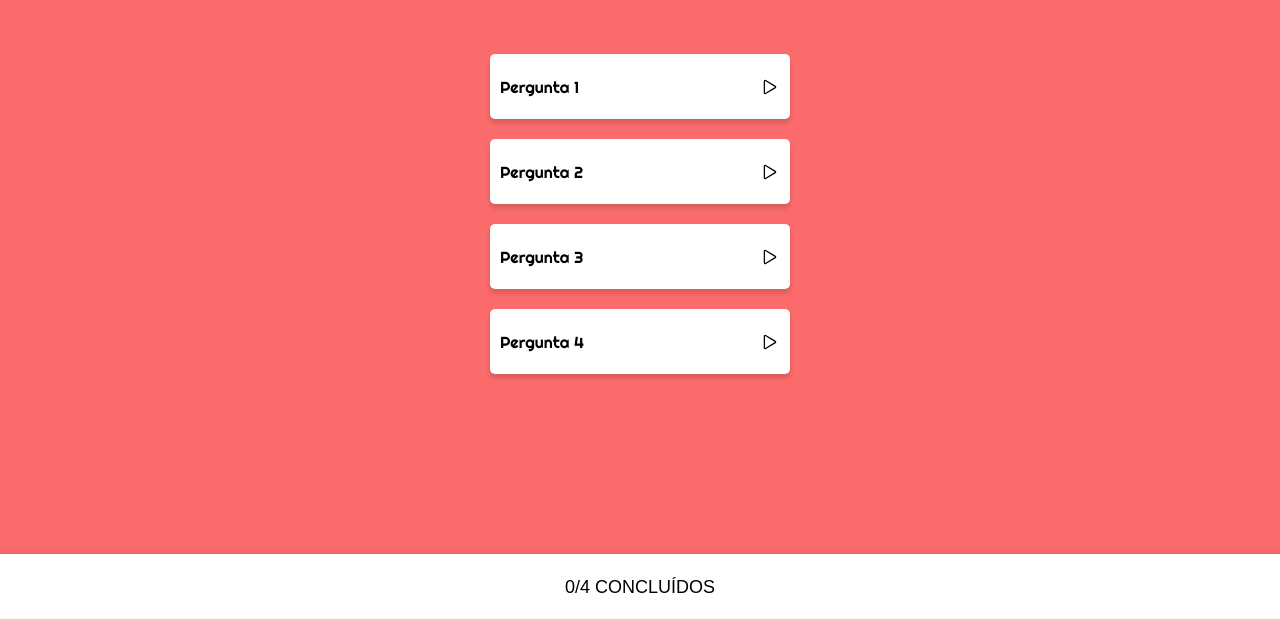
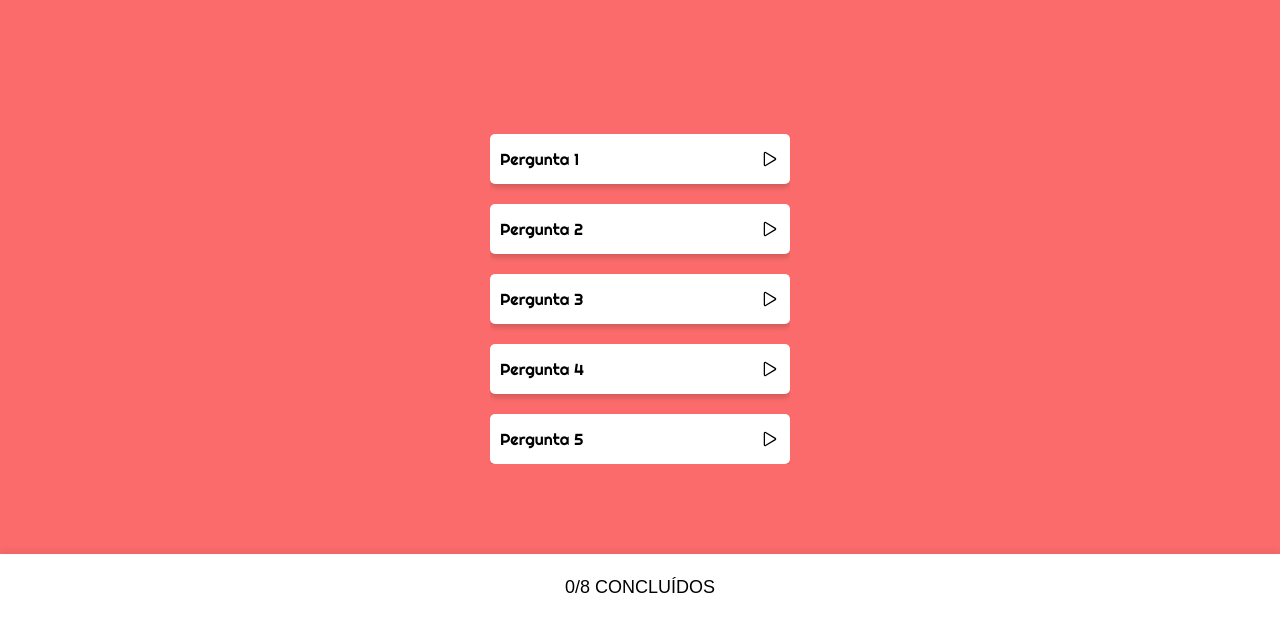
Before and after one commit to VictorHugoCid/projeto8-zaprecall, a React app: page / in a window 1280 px wide. Shown: the part 181-800 px from the top of the page. Built offline with nearby package versions, Linux system fonts and the light colour scheme; a web font is replaced by a local one.

Commit message:
july27 14h55mim

```diff
--- a/src/Components/App.js
+++ b/src/Components/App.js
@@ -2,6 +2,9 @@ import React from "react";
 
 import FirstPage from "./FirstPage/FirstPage";
 import Main from "./Main/Main"
+/* import styles from '../../public/CSS/styles.css'*/
+
+/* import reset from '../../public/CSS/reset.css'  */
 
 
 
--- a/src/Components/Card/Card.css
+++ b/src/Components/Card/Card.css
@@ -1,6 +1,6 @@
 .question {
   width: 300px;
-  height: 65px;
+  min-height: 50px;
   margin-top: 20px;
 
   background-color: #ffffff;
@@ -45,15 +45,8 @@
   color: black;
 }
 
-/*XXXXXXXXXXXXXXXXXXXXXXXXXXXXXXXXXXXX */
-/*XXXXXXXXXXXXXXXXXXXXXXXXXXXXXXXXXXXX */
-/*XXXXXXXXXXXXXXXXXXXXXXXXXXXXXXXXXXXX */
-
-li {
-  list-style: none;
-}
 .questionOpen {
-  width: 299px;
+  width: 300px;
   height: 131px;
   margin-top: 20px;
   background-color: #ffffd4;
@@ -73,6 +66,7 @@ li {
 
   cursor: pointer;
 }
+
 .answer {
   font-size: 18px;
 }
--- a/src/Components/Card/Card.js
+++ b/src/Components/Card/Card.js
@@ -5,7 +5,7 @@ import setinha from '../images/setinha.png'
 
 import Icon from '../Icon/Icon.js'
 
-export default function Card({ pergunta, resposta, index, VVcardStatus, verifyFinalAnswer }) {
+export default function Card({ pergunta, resposta, index, getCardStatus }) {
 
     const [flipped, setFlipped] = React.useState('flashCard')
     const [answer, setAnswer] = React.useState('')
@@ -15,21 +15,21 @@ export default function Card({ pergunta, resposta, index, VVcardStatus, verifyFi
         switch (flipped) {
             case 'flashCard':
                 return (
-                    <li className={classe} onClick={() => setFlipped('faceUp')}>
+                    <div className={classe} onClick={() => setFlipped('faceUp')}>
                         Pergunta {index +1}
                         <Icon answer={answer}/>
-                    </li>)
+                    </div>)
 
 
             case 'faceUp':
                 return(
-                    <li className="questionOpen">
+                    <div className="questionOpen">
                         <div className="answer">
                             {pergunta}
                         </div>
 
                         <img src={setinha} alt='' onClick={() => setFlipped('faceDown')} />
-                    </li>)
+                    </div>)
 
 
 
@@ -46,7 +46,7 @@ export default function Card({ pergunta, resposta, index, VVcardStatus, verifyFi
                                     setFlipped('flashCard'),
                                     setAnswer('wrong'),
                                     setClasse("question red"),
-                                    VVcardStatus(index, 'wrong')
+                                    getCardStatus(index, 'wrong')
 
                                     )}}>
                                 Não lembrei.
@@ -57,7 +57,7 @@ export default function Card({ pergunta, resposta, index, VVcardStatus, verifyFi
                                     setFlipped('flashCard'),
                                     setAnswer('help'),
                                     setClasse("question orange"),
-                                    VVcardStatus(index, 'help')
+                                    getCardStatus(index, 'help')
 
                                     )}}>
                                 Quase não lembrei.
@@ -67,7 +67,7 @@ export default function Card({ pergunta, resposta, index, VVcardStatus, verifyFi
                                     setFlipped('flashCard'),
                                     setAnswer('check'),
                                     setClasse("question green"),
-                                    VVcardStatus(index, 'check')
+                                    getCardStatus(index, 'check')
 
                                     )}}>
                                 Zap!
--- a/src/Components/Footer/Footer.js
+++ b/src/Components/Footer/Footer.js
@@ -1,5 +1,6 @@
 import './Footer.css'
 import Icon from '../Icon/Icon'
+import data from '../data/data'
 
 export default function Footer({cardStatus, verifyFinalAnswer}) {
 
@@ -7,7 +8,7 @@ export default function Footer({cardStatus, verifyFinalAnswer}) {
         <div className="footer">
             {verifyFinalAnswer()}
 
-            <p>{cardStatus.length}/4 CONCLUÍDOS</p>
+            <p>{cardStatus.length}/{data.length} CONCLUÍDOS</p>
 
              <div className="icons">
                  {cardStatus.map(value => <Icon answer={value.status}/>)}
--- a/src/Components/Main/Main.css
+++ b/src/Components/Main/Main.css
@@ -1,59 +1,40 @@
-.main{
-    display: flex;
-    flex-direction: column;
-    justify-content: center;
-    align-items: center;
+.main {
+  height: 100%;
+  display: flex;
+  flex-direction: column;
+  justify-content: center;
+  align-items: center;
+
+  overflow-y: auto;
+
 }
 
-.header{
-    width: 100%;
-    margin-top: 100px;
+.header {
+  width: 100%;
+  display: flex;
+  justify-content: center;
+  align-items: center;
 
-    display: flex;
-    justify-content: center;
-    align-items: center;
+  margin-top: 80px;
+  margin-bottom: 50px;
 }
 
-.header p{
-    font-size: 36px;
-    font-weight: 400;
-    color: #FFFFFF;
+.header p {
+  font-size: 36px;
+  font-weight: 400;
+  color: #ffffff;
 
-    margin-left: 30px;
+  margin-left: 30px;
 }
 
-.questions{
-    display: flex;
-    flex-direction: column;
-    justify-content: center;
-    align-items: center;
-
-    margin-top: 50px;
+.questions {
+  max-height: 350px;
+  margin-top: 100px;
+  overflow: auto;
+  -ms-overflow-style: none;/* pra tirar a barra no mozilla */
+  scrollbar-width: none;/* pra tirar a barra no mozilla */
 }
 
-.question{
-    width: 300px;
-    height: 65px;
-    margin-top: 20px;
-
-    background-color: #FFFFFF;
-    list-style: none;
-
-    box-shadow: 0px 4px 5px rgba(0, 0, 0, 0.15);
-    border-radius: 5px;
-
-    display: flex;
-    align-items: center;
-    justify-content: space-between;
-    padding: 0 10px;
-
-    font-family: 'Righteous', sans-serif;
-    font-size: 16px;
-    font-weight: 400;
+.questions::-webkit-scrollbar{
+  display: none;
 }
-
-.question ion-icon{
-    width: 20px;
-    height: 20px;
-    color: black;
-}
--- a/src/Components/Main/Main.js
+++ b/src/Components/Main/Main.js
@@ -2,52 +2,16 @@ import React from 'react'
 import './Main.css'
 import logo from '../images/logo.png'
 
-/* import data from "../data/array" *//* XXXXXXXXXXXXXXXXXXXXXXX */
+import data from "../data/data"
 import Card from "../Card/Card"
 import Footer from "../Footer/Footer"
 
 export default function Main() {
 
-    const arrayQuestions = [
-        {
-            pergunta: 'O que é JSX?',
-            resposta: 'Uma extensão de linguagem do JavaScript'
-        }, {
-            pergunta: 'O React é __',
-            classePergunta: "question ",
-            resposta: 'uma biblioteca JavaScript para construção de interfacespt'
-        }, {
-            pergunta: 'Componentes devem iniciar com __',
-            resposta: 'Letra maiúscula'
-        }, {
-            pergunta: 'Podemos colocar __ dentro do JSX?',
-            resposta: 'expressões'
-        }, {
-            pergunta: 'O ReactDOM nos ajuda __',
-            resposta: 'interagindo com a DOM para colocar componentes React na mesma'
-        }, {
-            pergunta: 'Usamos o npm para __',
-            resposta: 'Usamos props para _'
-        }, {
-            pergunta: 'Usamos props para _',
-            resposta: 'passar diferentes informações para componentes '
-        }, {
-            pergunta: 'Usamos estado (state) para __',
-            resposta: 'dizer para o React quais informações quando atualizadas devem renderizar a tela novamente'
-        }
-    ]
-    const randomDeck = arrayQuestions.sort(() => (Math.random() - 0.5))
-    const array4 = []
-
-    for (let i = 0; i < 4; i++) {
-        array4.push(randomDeck[i])
-    }
-
-    /* XXXXXXXXXXXXXXXXXXXXXXXXXXXXXXXXXXXXXXXXXXXXXXXXXXXXXXXXXX */
-
+    data.sort(() => (Math.random() - 0.5))
     const [cardStatus, setCardStatus] = React.useState([])
 
-    function VVcardStatus(cardIndex, status) {
+    function getCardStatus(cardIndex, status) {
         if (cardStatus.some((value) => value.index === cardIndex)) {
             return;
         }
@@ -63,7 +27,7 @@ export default function Main() {
 
     function verifyFinalAnswer() {
 
-        if (cardStatus.length === 4) {
+        if (cardStatus.length === data.length) {
             return (
                 <div>
                     {cardStatus.some((value) => value.status === 'wrong')
@@ -82,28 +46,24 @@ export default function Main() {
                 <p> ZapRecall</p>
             </div>
 
-            <ul className="questions">
-                <>
-                    {array4.map((arr, index) => {
-                        return <Card
+            <div className="questions">
+                {data.map((arr, index) => {
+                    return (
+                    <Card
                         key={index}
                         pergunta={arr.pergunta}
                         resposta={arr.resposta}
                         index={index}
-                            VVcardStatus={VVcardStatus}
+                        getCardStatus={getCardStatus}
                         verifyFinalAnswer={verifyFinalAnswer}
-                        />
+                    />)
                 })}
-                </>
-            </ul>
+            </div>
 
             <Footer
                 cardStatus={cardStatus}
                 verifyFinalAnswer={verifyFinalAnswer}
             />
-
-
-
         </div>
     )
 }
--- /dev/null
+++ b/src/Components/data/data.js
@@ -0,0 +1,31 @@
+const data = [
+    {
+        pergunta: 'O que é JSX?',
+        resposta: 'Uma extensão de linguagem do JavaScript'
+    }, {
+        pergunta: 'O React é __',
+        classePergunta: "question ",
+        resposta: 'uma biblioteca JavaScript para construção de interfacespt'
+    }, {
+        pergunta: 'Componentes devem iniciar com __',
+        resposta: 'Letra maiúscula'
+    }, {
+        pergunta: 'Podemos colocar __ dentro do JSX?',
+        resposta: 'expressões'
+    }, {
+        pergunta: 'O ReactDOM nos ajuda __',
+        resposta: 'interagindo com a DOM para colocar componentes React na mesma'
+    }, {
+        pergunta: 'Usamos o npm para __',
+        resposta: 'Usamos props para _'
+    }, {
+        pergunta: 'Usamos props para _',
+        resposta: 'passar diferentes informações para componentes '
+    }, {
+        pergunta: 'Usamos estado (state) para __',
+        resposta: 'dizer para o React quais informações quando atualizadas devem renderizar a tela novamente'
+    }
+
+]
+
+export default data
```
Lines whose indentation alone changed are shown as unchanged.
